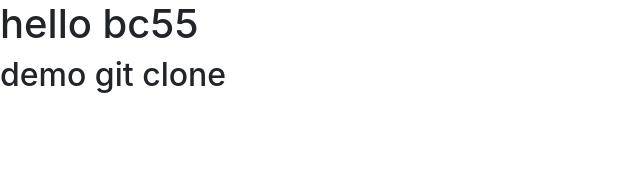
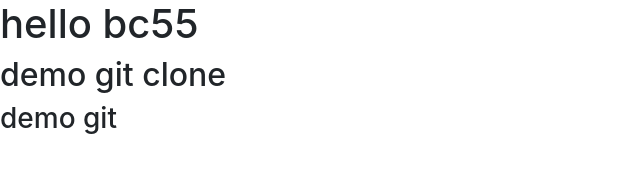
Before and after one commit to tuannguyen1704/bc55_demo_git, a plain HTML site: page index.html in a window 1280 px wide. Shown: the whole page, without its empty margins (0-640 px from the left). Drawn offline with nearby package versions, Linux system fonts and the light colour scheme.

Commit message:
Update index.html lan 2

```diff
--- a/index.html
+++ b/index.html
@@ -12,6 +12,7 @@
   <body>
       <h1>hello bc55</h1>
       <h2>demo git clone </h2>
+      <h3>demo git </h3>
     <!-- Optional JavaScript -->
     <!-- jQuery first, then Popper.js, then Bootstrap JS -->
     <script src="https://code.jquery.com/jquery-3.3.1.slim.min.js" integrity="sha384-q8i/X+965DzO0rT7abK41JStQIAqVgRVzpbzo5smXKp4YfRvH+8abtTE1Pi6jizo" crossorigin="anonymous"></script>
```
